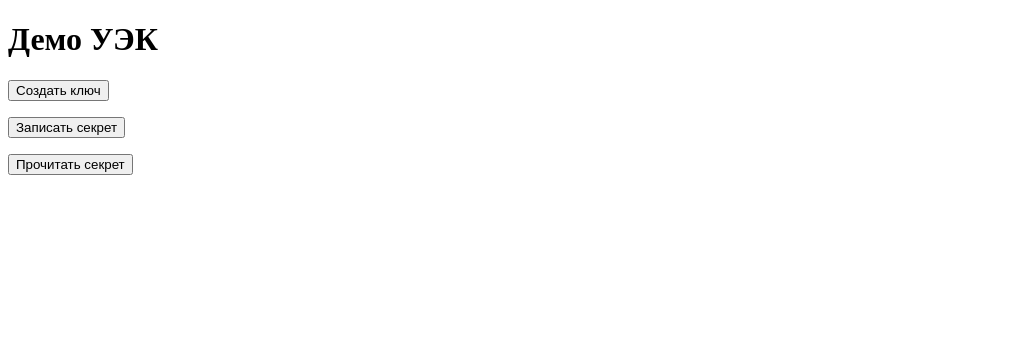
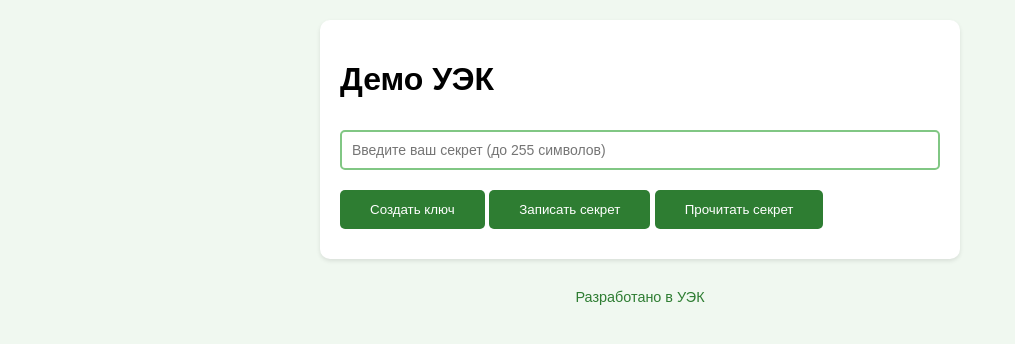
Before and after one commit to yural77/PWA, a plain HTML site: page index.html in a window 1280 px wide. Shown: the whole page, without its empty margins (0-1015 px from the left). Drawn offline with Linux system fonts and the light colour scheme.

Commit message:
Update index.html

```diff
--- a/index.html
+++ b/index.html
@@ -1,33 +1,105 @@
-
 <!doctype html>
-<html lang="en">
+<html lang="ru">
 
 <head>
   <meta charset="utf-8">
   <meta name="viewport" content="width=device-width, initial-scale=1">
-  <title>Secure Payment Confirmation (WebAuthn Extension Large Blob)</title>
+  <title>Демо УЭК с сохранением ключа в Keychain PWA</title>
   <link rel="icon" href="/favicon.ico">
-  <link rel="stylesheet" type="text/css" href="../style.css">
+  <style>
+    /* Общие стили */
+    body {
+      font-family: Arial, sans-serif;
+      margin: 0;
+      padding: 20px;
+      background: #f0f8f0;
+    }
+
+    #contents {
+      max-width: 600px;
+      margin: 0 auto;
+      background: white;
+      padding: 20px;
+      border-radius: 10px;
+      box-shadow: 0 2px 4px rgba(0,0,0,0.1);
+    }
+
+    /* Стили для кнопок */
+    button {
+      background: #2e7d32;
+      color: white;
+      border: none;
+      padding: 12px 20px;
+      border-radius: 5px;
+      cursor: pointer;
+      margin: 10px 0;
+      width: 100%;
+      transition: background 0.3s;
+    }
+
+    button:hover {
+      background: #1b5e20;
+    }
+
+    /* Стили для текстового поля */
+    #secretInput {
+      width: calc(100% - 24px);
+      padding: 10px;
+      margin: 10px 0;
+      border: 2px solid #81c784;
+      border-radius: 5px;
+      font-size: 14px;
+    }
+
+    /* Адаптивность */
+    @media (min-width: 768px) {
+      button {
+        width: auto;
+        padding: 12px 30px;
+      }
+    }
+
+    /* Футер */
+    footer {
+      text-align: center;
+      margin-top: 30px;
+      color: #2e7d32;
+      font-size: 0.9em;
+    }
+  </style>
 </head>
 
 <body>
   <div id="contents">
     <h1>Демо УЭК</h1>
-    </pre>
-    <p><button
-          onclick="createPaymentCredential(
-            'Credential #1', /* requireLargeBlobSupport= */ true)">
-      Создать ключ</button>
-    <p><button onclick="webAuthnGet('Credential #1', LargeBlobMode.Write)">
-      Записать секрет</button></p>
-    <p><button onclick="webAuthnGet('Credential #1', LargeBlobMode.Read)">
-      Прочитать секрет</button></p>
+
+    <!-- Поле для ввода секрета -->
+    <input type="text" id="secretInput"
+           placeholder="Введите ваш секрет (до 255 символов)"
+           maxlength="255">
+
+    <!-- Кнопки -->
+    <button onclick="createPaymentCredential('Credential #1', true)">
+      Создать ключ
+    </button>
+
+    <button onclick="webAuthnGet('Credential #1', LargeBlobMode.Write)">
+      Записать секрет
+    </button>
+
+    <button onclick="webAuthnGet('Credential #1', LargeBlobMode.Read)">
+      Прочитать секрет
+    </button>
   </div>
+
   <pre id="msg"></pre>
+
+  <!-- Добавлен футер -->
+  <footer>Разработано в УЭК</footer>
+
   <script src="util.js"></script>
   <script src="spc_util.js"></script>
   <script src="pr.js"></script>
   <script src="redirect.js"></script>
 </body>
-
 </html>
```
